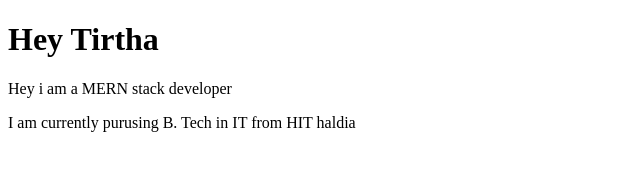
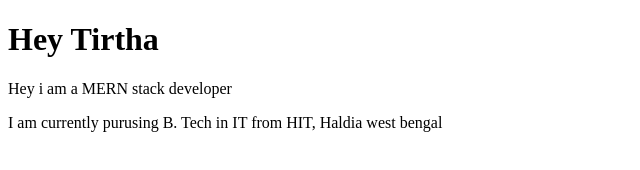
Before and after one commit to tirthaGhosh91213/demo, a plain HTML site: page index.html in a window 1280 px wide. Shown: the whole page, without its empty margins (0-640 px from the left). Drawn offline with Linux system fonts and the light colour scheme.

Commit message:
Update index.html

```diff
--- a/index.html
+++ b/index.html
@@ -8,6 +8,6 @@
 <body>
   <h1>Hey Tirtha</h1>
   <div class="div1">Hey i am a MERN stack developer </div>
-  <p>I am currently purusing B. Tech in IT from HIT haldia </p>
+  <p>I am currently purusing B. Tech in IT from HIT, Haldia west bengal</p>
 </body>
 </html>
```
